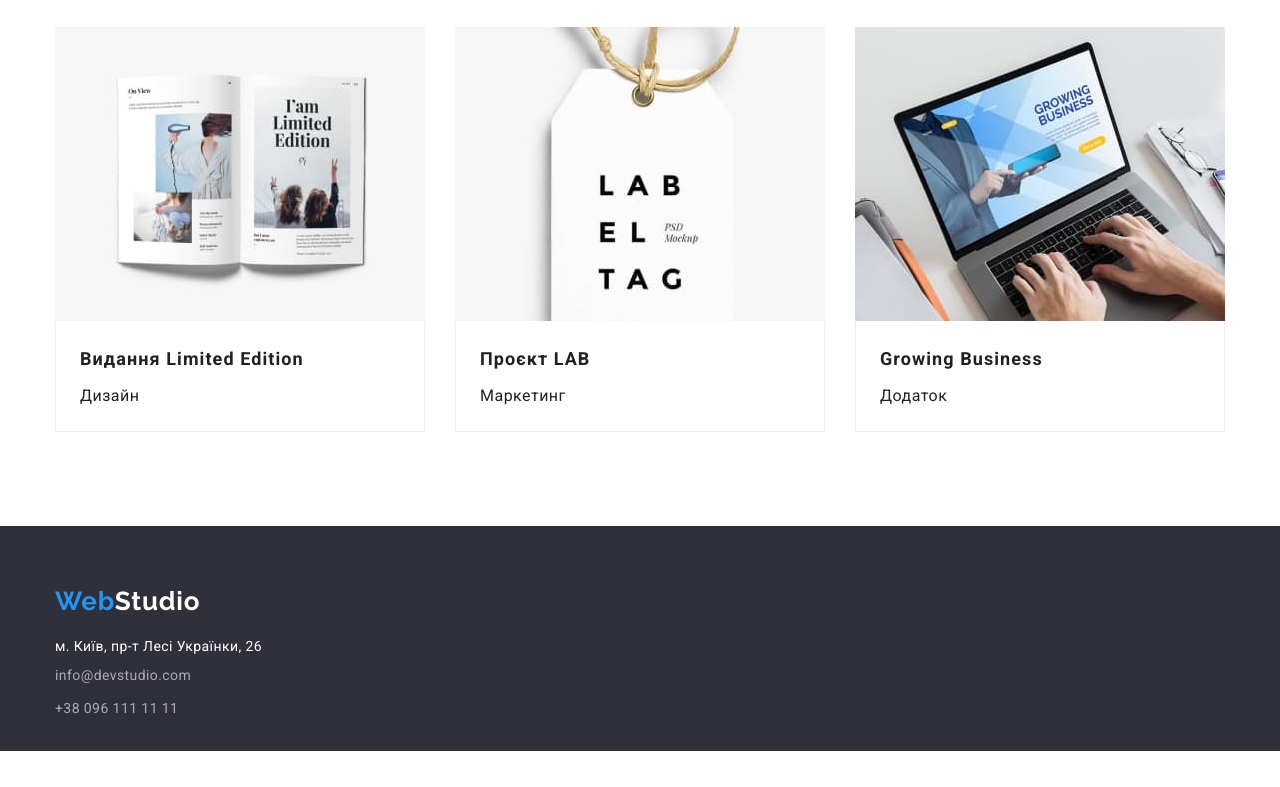
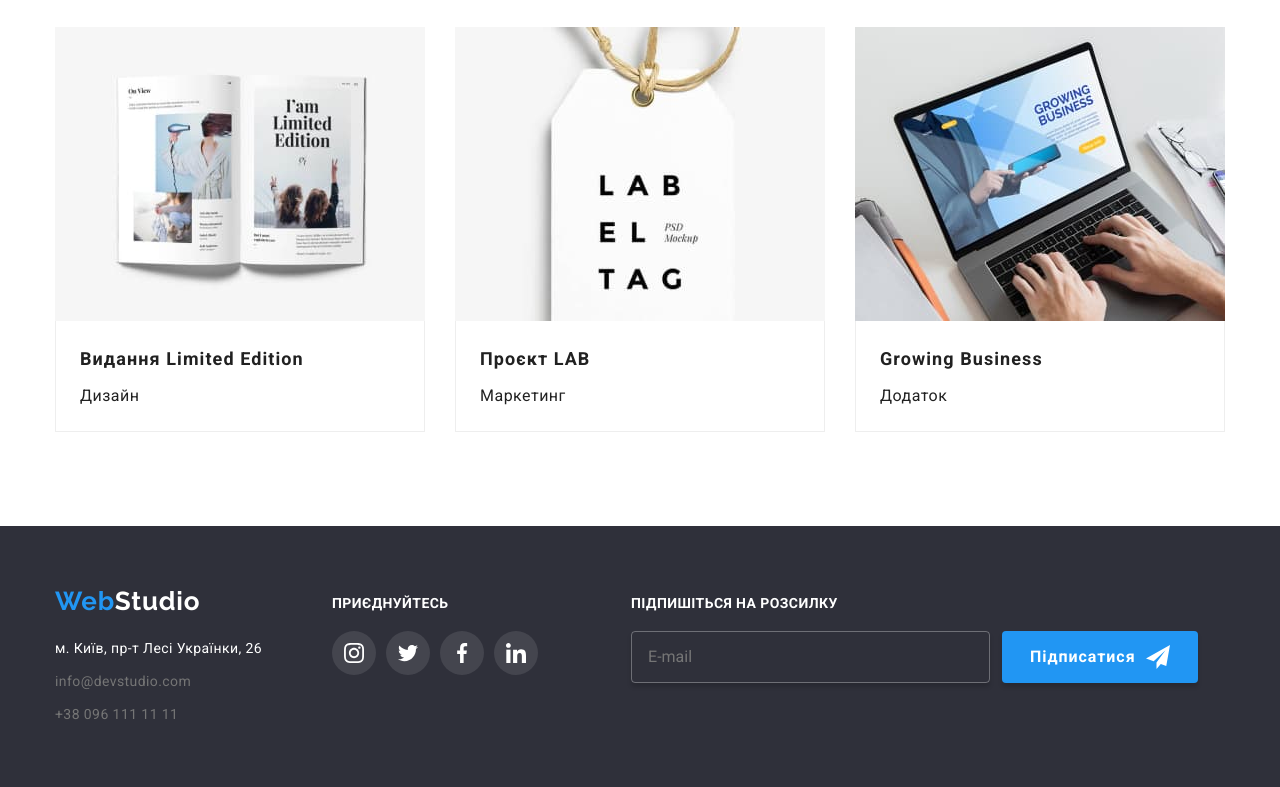
Before and after one commit to Nazar0929/WebStuddio, a plain HTML site: page pages/portfolio.html in a window 1280 px wide. Shown: the part 1106-1893 px from the top of the page. Before the commit the page ends 1857 px from the top, so only its background shows below. Drawn offline with nearby package versions, Linux system fonts and the light colour scheme.

Commit message:
100balov

```diff
--- a/pages/css/portfolio.css
+++ b/pages/css/portfolio.css
@@ -6,7 +6,11 @@
     --footer: #2F303A;
     --background-section: #F5F4FA;
     --head-text: #212121;
+    --href-moments: #2196F3;
     --web-studio: #000000;
+    --social-networks: #AFB1B8;
+    --networks-background: rgba(255, 255, 255, 0.10);
+
 }
 
 body {
@@ -17,6 +21,9 @@ body {
 
 a {
     text-decoration: none;
+}
+address {
+    font-style: normal;
 }
 
 ul {
@@ -103,19 +110,52 @@ header {
     gap: 50px;
 }
 
-.baraban {
-    font-family: "Roboto";
+.logo-email {
+    fill: var(--text-color);
+    width: 16px;
+    height: 12px;
+
+}
+
+.contact-texts {
+    display: flex;
+    align-items: center;
+    gap: 10px;
+}
+
+.header-contact {
+    display: flex;
+    align-items: center;
+    gap: 10px;
     font-weight: 500;
     font-size: 14px;
     line-height: 1.14;
-    letter-spacing: 0.03em;
+    letter-spacing: 0.02em;
     color: var(--text-color);
+
 }
 
-.baraban:hover,
-.baraban:focus {
-    color: var(--additional-accent);
+.logo-phone {
+    fill: var(--text-color);
+    width: 10px;
+    height: 16px;
 }
+
+
+
+.header-contact:hover,
+.header-contact:focus {
+  color: var(--href-moments);
+.logo-email {
+    fill: var(--additional-accent);
+    width: 16px;
+    height: 12px;
+}
+.logo-phone {
+    fill: var(--additional-accent);
+}
+}
+
 
 .main-section {
     padding-top: 94px;
@@ -149,6 +189,7 @@ header {
   color: var(--accent-color);
   background-color: var(--additional-accent);
   border-radius: 4px;
+  border: none;
   box-shadow: 0px 3px 1px 0px rgba(0, 0, 0, 0.10), 0px 1px 2px 0px rgba(0, 0, 0, 0.08), 0px 2px 2px 0px rgba(0, 0, 0, 0.12);
 }
 
@@ -196,13 +237,21 @@ header {
     color: var(--link-color);
 }
 
+
+
+
+
+
+
 footer {
     background-color: var(--footer);
     padding-top: 60px;
-    padding-bottom: 30px;
+    padding-bottom: 60px;
+
 }
 
-.webstudio {
+
+.loggo {
     font-family: 'Raleway';
     font-weight: 700;
     font-size: 26px;
@@ -210,38 +259,150 @@ footer {
     letter-spacing: 0.03em;
     color: var(--accent-color);
 }
-
-.webcolor {
+.blue-Web {
     color: var(--additional-accent);
 }
 
-.bomba {
-    margin-top: 20px;
+.easy-boom {
+    display: flex;
 }
 
-.firelove {
+.footer-logo {
+    margin-bottom: 20px;
+}
+
+.footer-mailtro {
     margin-top: 9px;
     margin-bottom: 9px;
 }
 
-.firelove:last-child{
-    margin-bottom: 0px;
+.footer-mailtro:last-child {
+    margin-bottom: 0;
 }
 
-.bmw {
+.list-join {
+    margin-left: 70px;
+    display: flex;
+    margin-top: 9px;
+}
+
+.text-join {
+    color: #FFF;
+    font-family: Roboto;
+    font-size: 14px;
+    font-style: normal;
+    font-weight: 700;
+    line-height: normal;
+    letter-spacing: 0.42px;
+    text-transform: uppercase;
+}
+
+.svg-flex {
+    gap: 10px;
+    display: flex;
+    align-items: center;
+    margin-top: 20px;
+}
+
+
+.icon-buttont {
+    background-color: var(--networks-background);
+    display: flex;
+    justify-content: center;
+    align-items: center;
+    width: 44px;
+    height: 44px;
+    padding: 0.35em;
+    border-radius: 50%;
+}
+
+.icon-buttont:hover,
+.icon-buttont:focus {
+    background-color: var(--additional-accent);
+}
+.icon-online {
+    height: 20px;
+    width: 20px;
+    fill: var(--accent-color);
+}
+
+.footer-cont {
     font-size: 14px;
     line-height: 1.71;
     letter-spacing: 0.03em;
     font-style: normal;
-    color: rgba(255, 255, 255, 0.60);
+    color: var(--text-color);
+
 }
 
-.mercedes {
-    color: var(--backgroung-color);
-    font-family: 'Roboto';
+.footer-address {
+    font-size: 14px;
+    line-height: 1.71;
+    letter-spacing: 0.03em;
+    font-style: normal;
+    color: var(--accent-color);
+}
+
+.list-info {
+    margin-left: 93px;
+}
+
+.subscribe-link {
+    margin-bottom: 20px;
+    color: #FFF;
+    font-family: Roboto;
     font-size: 14px;
     font-style: normal;
-    font-weight: 400;
-    list-style: 1.71;
+    font-weight: 700;
+    line-height: normal;
     letter-spacing: 0.42px;
+    text-transform: uppercase;
 }
+
+.flex-button {
+    display: flex;
+}
+
+.input {
+    padding-left: 16px;
+    padding-top: 16px;
+    padding-bottom: 16px;
+    padding-right: 158px;
+    border-radius: 4px;
+    border: 1px solid rgba(255, 255, 255, 0.30);
+    background: rgba(33, 150, 243, 0.00);
+    box-shadow: 0px 4px 4px 0px rgba(0, 0, 0, 0.15);
+}
+
+.text-input {
+    background: rgba(33, 150, 243, 0.00);
+    border: none;
+}
+
+
+.button-link {
+    margin-left: 12px;
+    gap: 10px;
+    padding: 10px 28px;
+    border: none;
+    color: #FFF;
+    text-align: center;
+    font-family: Roboto;
+    font-size: 16px;
+    font-style: normal;
+    font-weight: 700;
+    line-height: 30px; /* 187.5% */
+    letter-spacing: 0.96px;
+    display: flex;
+    align-items: center;
+    border-radius: 4px;
+    background: #2196F3;
+    box-shadow: 0px 4px 4px 0px rgba(0, 0, 0, 0.15);
+}
+
+.svg-telegram {
+    width: 24px;
+    height: 24px;
+    flex-shrink: 0;
+    fill: var(--accent-color);
+}
--- a/pages/portfolio.html
+++ b/pages/portfolio.html
@@ -22,8 +22,19 @@
       </ul>
         </nav>
         <ul class="freedom">
-            <li class="memories"><a href="mailto:info@devstudio.com" class="baraban">info@devstudio.com</a></li>
-            <li class="memories"><a href="tel:+380961111111" class="baraban">+ 38 096 111 11 11</a></li>
+            <li class="contact-texts">
+                <a href="mailto:info@devstudio.com" class="header-contact">
+                    <svg class="logo-email">
+                        <use href="../images/symbol-defs.svg#icon-email"></use>
+                    </svg>info@devstudio.com
+                </a>
+            </li>
+            <li class="contact-texts">
+                <a href="tel:+380961111111" class="header-contact">
+                    <svg class="logo-phone">
+                        <use href="../images/symbol-defs.svg#icon-smartphone"></use>
+                    </svg>+38 096 111 11 11</a>
+            </li>
         </ul>
     </div>
     </header>
@@ -107,15 +118,69 @@
     </main>
     <footer>
         <div class="container">
-        <a href="/index.html" class="webstudio"><span class="webcolor">Web</span>Studio</a>
-        <address class="bomba">
-            <div class="ll">
-        <ul class="domino">
-            <li class="firelove"><a href="https://maps.app.goo.gl/3WHMfzr2wy2bExne6" target="_blank" class="mercedes">м. Київ, пр-т Лесі Українки, 26</a></li>
-            <li class="firelove"><a href="mailto:info@devstudio.com" target="_blank" class="bmw">info@devstudio.com</a></li>
-            <li class="firelove"><a href="tel:+380961111111" target="_blank" class="bmw">+38 096 111 11 11</a></li>
+        <address class="easy-boom">
+        <ul class="list-footer">
+            <li class="footer-logo"><a href="/index.html" class="loggo"><span class="blue-Web">Web</span>Studio</a></li>
+            <li class="footer-mailro"><a href="https://maps.app.goo.gl/3WHMfzr2wy2bExne6" target="_blank" class="footer-address">м. Київ, пр-т Лесі Українки, 26</a></li>
+            <li class="footer-mailtro"><a href="mailto:info@devstudio.com" target="_blank" class="footer-cont">info@devstudio.com</a></li>
+            <li class="footer-mailtro"><a href="tel:+380961111111" target="_blank" class="footer-cont">+38 096 111 11 11</a></li>
         </ul>
+        <ul class="list-join">
+            <li>
+                <p class="text-join">приєднуйтесь</p>
+                <div class="svg-flex">
+                <a href="https://www.instagram.com/" class="icon-buttont" aria-label="Icon-only Button">
+                    <svg
+                        xmlns="http://www.w3.org/2000/svg"
+                        viewBox="0 0 32 32"
+                        aria-hidden="true"
+                        class="icon-online"
+                        focusable="false">
+                        <use href="../images/symbol-defs.svg#icon-instagram"></use>
+                    </svg>
+                </a>
+                <a href="javascript:;" class="icon-buttont" aria-label="Icon-only Button">
+                    <svg
+                        xmlns="http://www.w3.org/2000/svg"
+                        viewBox="0 0 32 32"
+                        aria-hidden="true"
+                        class="icon-online"
+                        focusable="false">
+                        <use href="../images/symbol-defs.svg#icon-twitter"></use>
+                    </svg>
+                </a>
+                <a href="javascript:;" class="icon-buttont" aria-label="Icon-only Button">
+                    <svg
+                        xmlns="http://www.w3.org/2000/svg"
+                        viewBox="0 0 32 32"
+                        aria-hidden="true"
+                        class="icon-online"
+                        focusable="false">
+                        <use href="../images/symbol-defs.svg#icon-facebook"></use>
+                    </svg>
+                </a>
+                <a href="javascript:;" class="icon-buttont" aria-label="Icon-only Button">
+                    <svg
+                        xmlns="http://www.w3.org/2000/svg"
+                        viewBox="0 0 32 32"
+                        aria-hidden="true"
+                        class="icon-online"
+                        focusable="false">
+                        <use href="../images/symbol-defs.svg#icon-linkedin"></use>
+                    </svg>
+                </a>
             </div>
+            </li>
+            <li class="list-info">
+                <p class="subscribe-link">Підпишіться на розсилку</p>
+                <div class="flex-button">
+                    <input type="email" id="email" class="input" placeholder="E-mail">
+                <button type="button" class="button-link">Підписатися <svg class="svg-telegram">
+                    <use href="../images/symbol-defs.svg#icon-iconsend"></use>
+                </svg></button>
+                </div>
+            </li>
+        </ul>
         </address>
         </div>
     </footer>
```
Also changed, not shown: css/style.css (+25 -43 lines).
